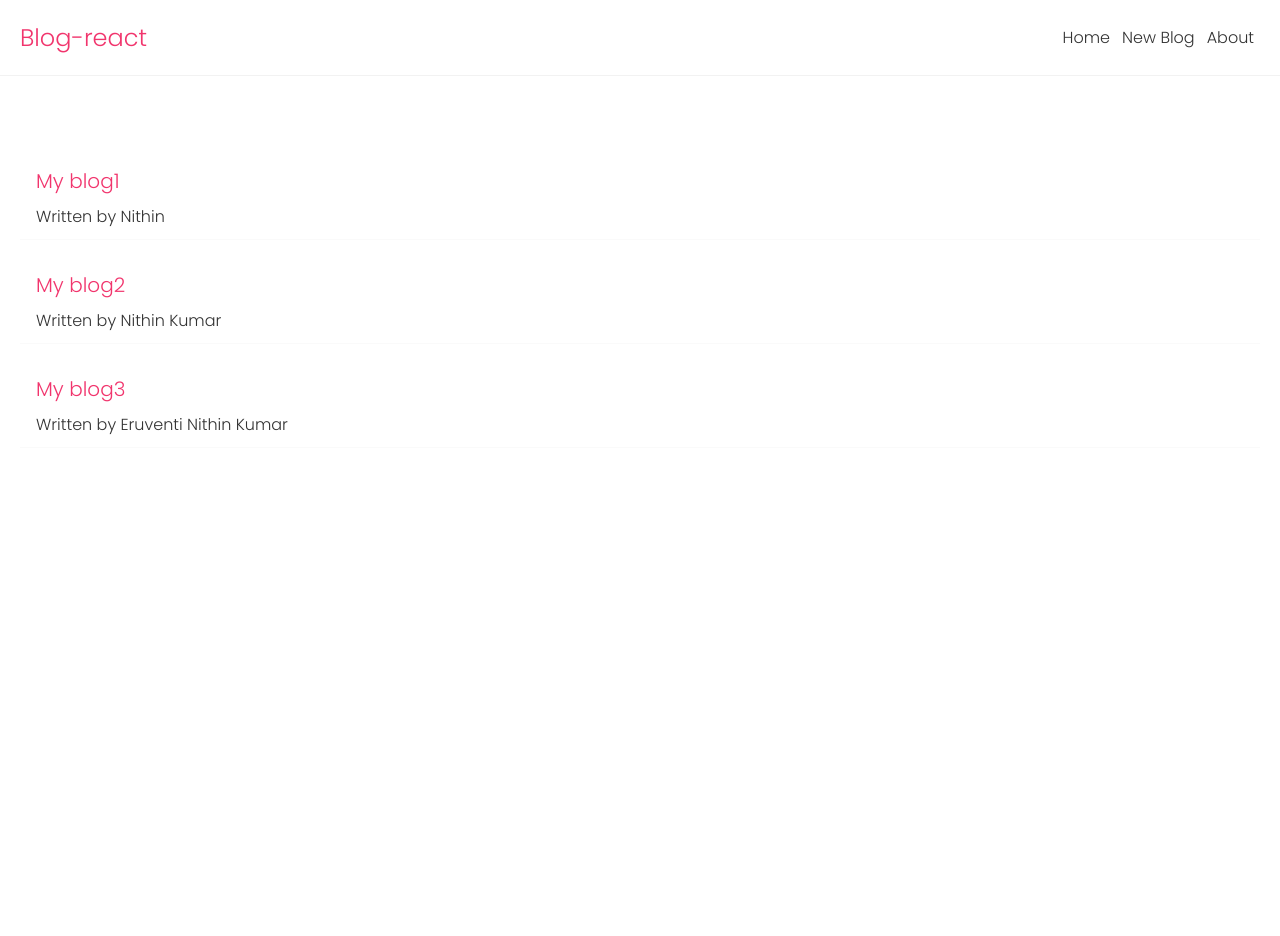
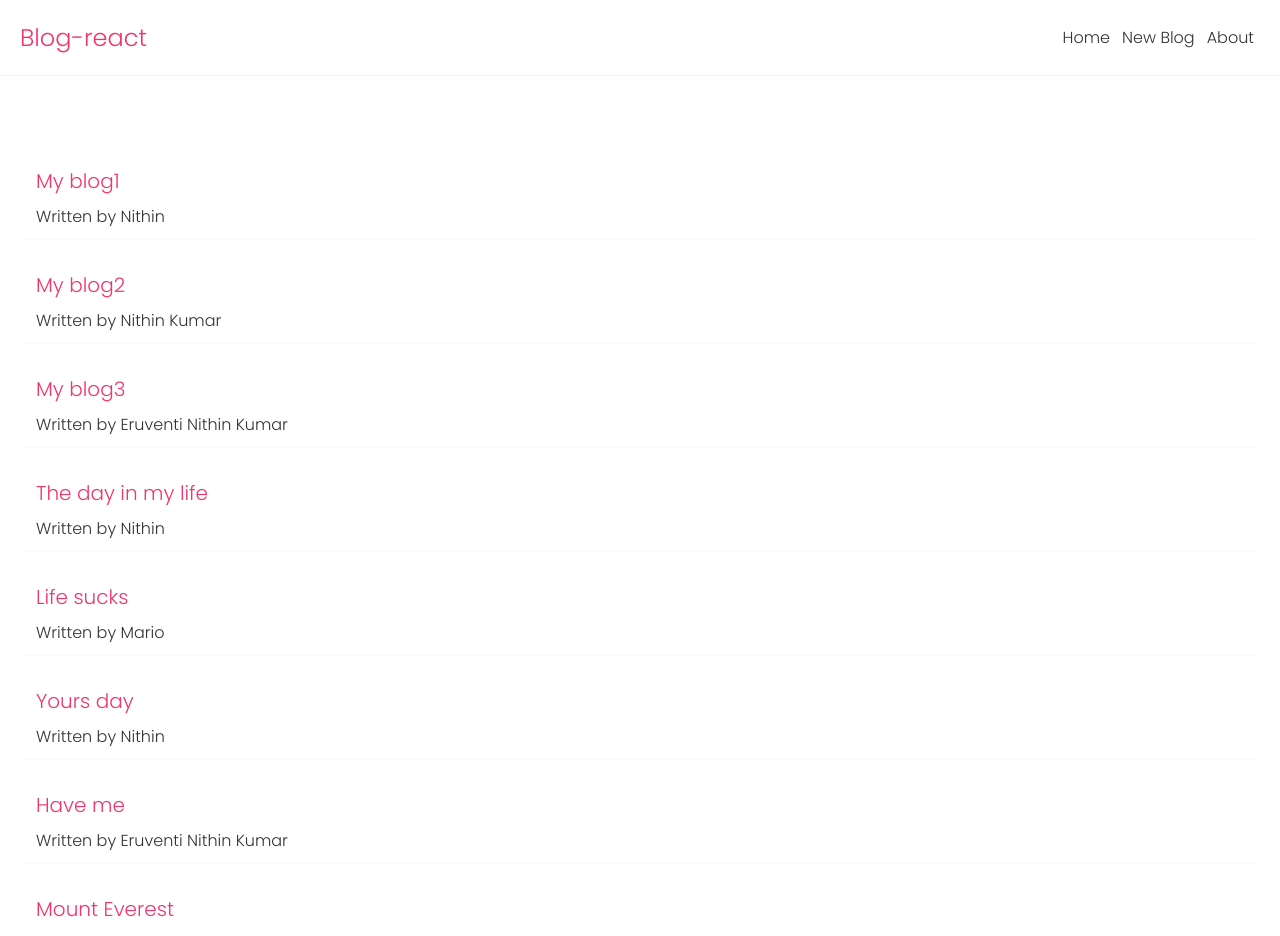
Before and after one commit to Nithinkumar-05/Blog-react, a React (Create React App) app: page / in a window 1280 px wide. Shown: the top 936 px of the page. Before the commit the page ends 800 px from the top, so only its background shows below. Built offline with nearby package versions, Linux system fonts and the light colour scheme; data requests are answered from the project's data file; a web font is replaced by a local one.

Commit message:
add fetch-post method to create

```diff
--- a/data/db.json
+++ b/data/db.json
@@ -1,22 +1,52 @@
 {
-    "blogs" : [
+  "blogs": [
     {
       "title": "My blog1",
       "body": "First blog in the website",
       "author": "Nithin",
-        "id": 1
+      "id": "1"
     },
     {
       "title": "My blog2",
       "body": "Second blog in the website",
       "author": "Nithin Kumar",
-        "id": 2
+      "id": "2"
     },
     {
       "title": "My blog3",
       "body": "Third blog in the website",
       "author": "Eruventi Nithin Kumar",
-        "id": 3
+      "id": "3"
+    },
+    {
+      "id": "c2a2",
+      "title": "The day in my life",
+      "body": "The day is 23/02/2024.\nWorst day in my life.",
+      "author": "Nithin"
+    },
+    {
+      "id": "3b2d",
+      "title": "Life sucks",
+      "body": "The life we dream about always ends in a miserable state.",
+      "author": "Mario"
+    },
+    {
+      "id": "f33d",
+      "title": "Yours day",
+      "body": "great day",
+      "author": "Nithin"
+    },
+    {
+      "id": "5209",
+      "title": "Have me",
+      "body": "have me",
+      "author": "Eruventi Nithin Kumar"
+    },
+    {
+      "id": "539c",
+      "title": "Mount Everest",
+      "body": "Peak to reach over",
+      "author": "Nithin"
     }
   ]
 }
--- a/src/Create.js
+++ b/src/Create.js
@@ -1,38 +1,73 @@
-import { useState } from "react";
+import React, { useState } from "react";
 
 const Create = () => {
-    const [title,setTitle] = useState();
-    const [body,setBody]=useState();
-    const [author,setAuthor]=useState();
+    const [title, setTitle] = useState("");
+    const [body, setBody] = useState("");
+    const [author, setAuthor] = useState("");
+    const [isPending, setIsPending] = useState(false);
+    const handleSubmit = (e) => {
+        e.preventDefault();
+        const blog = { title, body, author };
+        //console.log(blog);
+        // Reset form fields after submission
+        setTitle("");
+        setBody("");
+        setAuthor("");
+
+        setIsPending(true);
+        fetch('http://localhost:8000/blogs',{
+            method:'POST',
+            headers:{
+                'Content-Type':'application/json'
+            },
+            body:JSON.stringify(blog)
+        }).then((res)=> {
+            res.json();
+            setTimeout(function(){setIsPending(false)},2500);
+            //setIsPending(false);
+        })
+        .catch((err)=>{console.log(err)})
+    };
+
     return (
         <div className="create">
-
             <h1>Add a new blog</h1>
-            <form >
-                <label htmlFor='title'>Title: </label><br />
-                <input type='text' id='title' name='title'
-                value={title} onChange={(e) => setTitle(e.target.value)}
-                required/><br />
-                <label htmlFor='body'>Body: </label><br/>
-                <textarea  id='body' name='body' rows='5' cols={40}
-                value={body}
-                onChange={(e)=>{setBody(e.target.value)}}
-                required></textarea><br/>
-                <label >Author: </label><br/>
+            <form onSubmit={handleSubmit}>
+                <label htmlFor="title">Title:</label><br />
+                <input
+                    type="text"
+                    id="title"
+                    name="title"
+                    value={title}
+                    onChange={(e) => setTitle(e.target.value)}
+                    required
+                /><br />
+                <label htmlFor="body">Body:</label><br />
+                <textarea
+                    id="body"
+                    name="body"
+                    rows="5"
+                    cols="40"
+                    value={body}
+                    onChange={(e) => setBody(e.target.value)}
+                    required
+                ></textarea><br />
+                <label>Author:</label><br />
                 <select
                     value={author}
                     onChange={(e) => setAuthor(e.target.value)}
+                    required
                 >
-                    <option>Select</option>
-                    <option>Eruventi Nithin Kumar</option>
-                    <option>Nithin</option>
-                    <option>Mario</option>
+                    <option value="">Select</option>
+                    <option value="Eruventi Nithin Kumar">Eruventi Nithin Kumar</option>
+                    <option value="Nithin">Nithin</option>
+                    <option value="Mario">Mario</option>
                 </select><br/><br/>
-                <button type='submit'>Create Blog!</button>
-
+                {  !isPending && <button type="submit">Create Blog!</button>}
+                {  isPending && <button type="submit" disabled>Adding Blog...</button>}
             </form>
         </div>
-     );
-}
+    );
+};
 
 export default Create;
```
Lines whose indentation alone changed are shown as unchanged.
